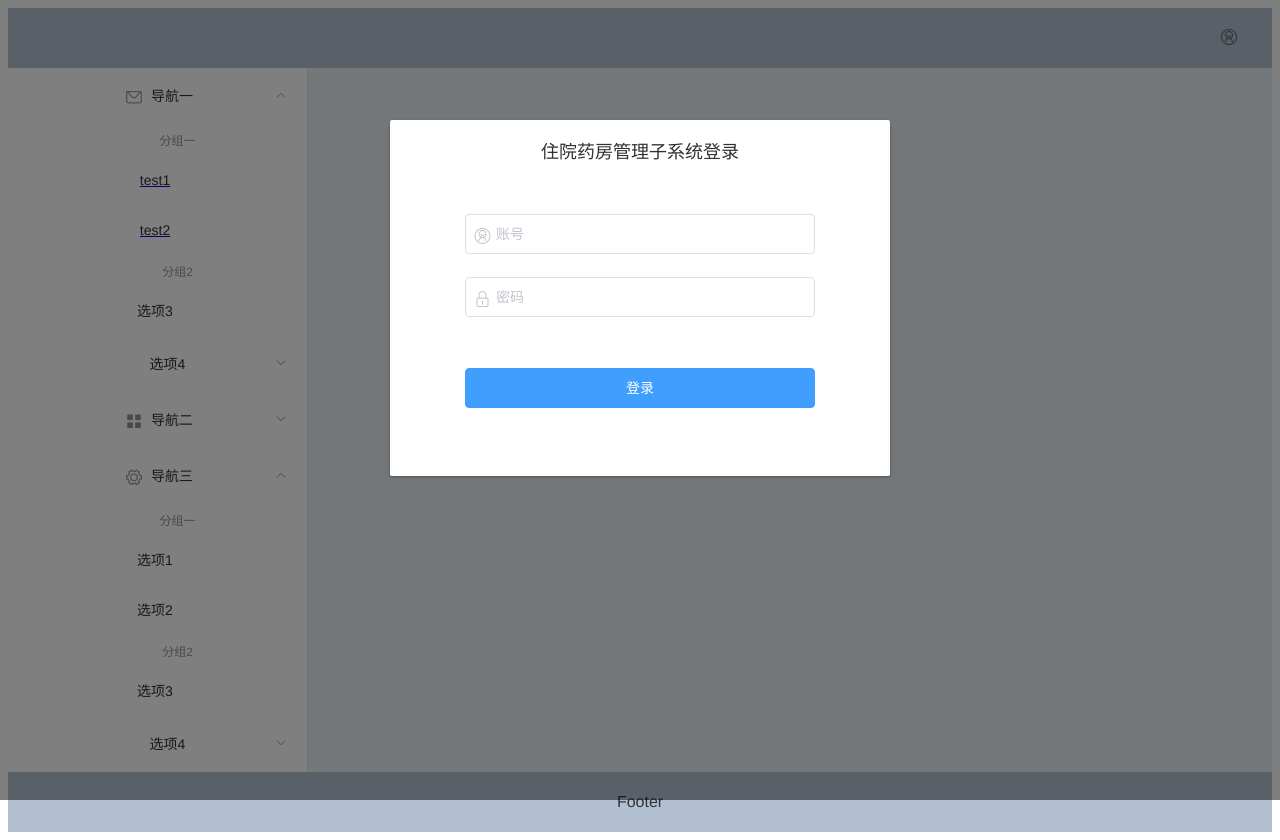
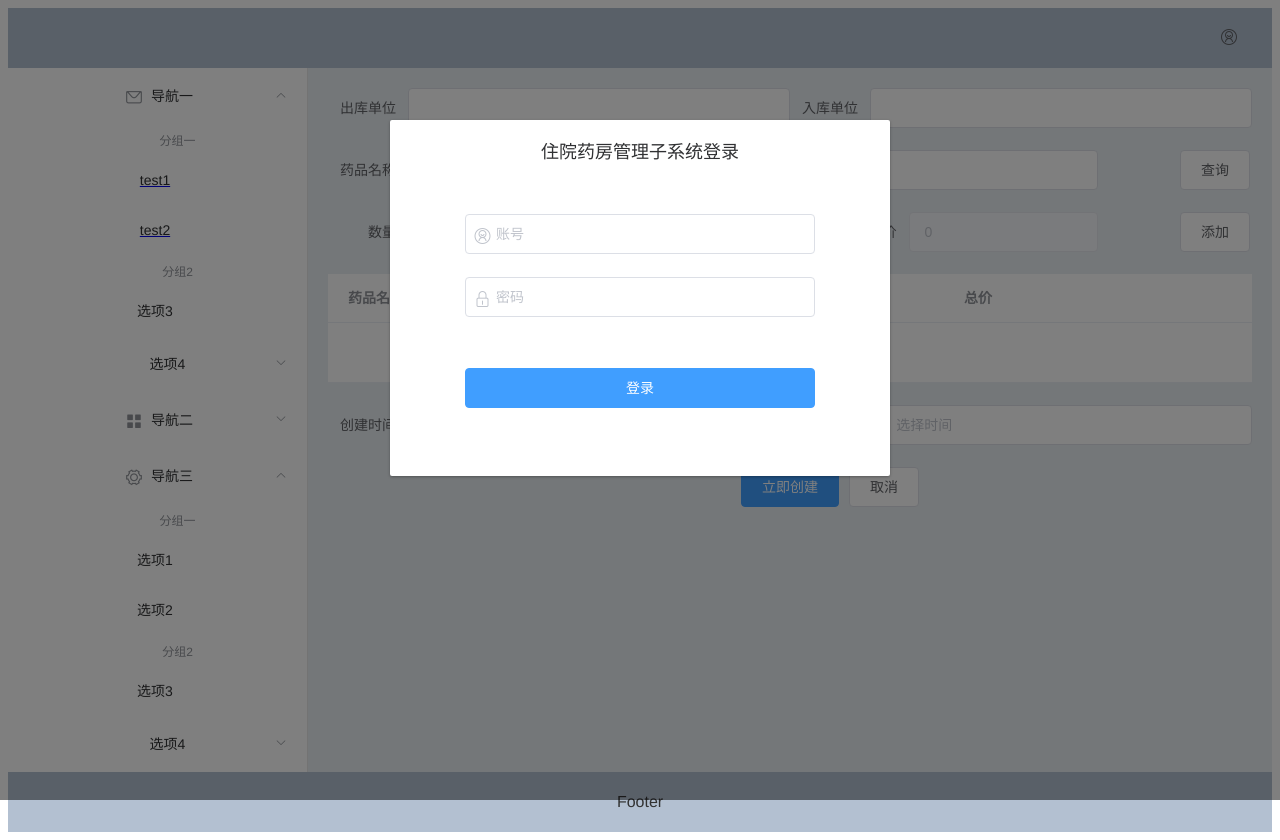
Before and after one commit to damiangao/Inpatient_pharmacy_management_subsystem, a Vue app: page /#/outStock in a window 1280 px wide. Built offline with nearby package versions, Linux system fonts and the light colour scheme.

Commit message:
outStock
出库

```diff
--- /dev/null
+++ b/src/components/OutStock.vue
@@ -0,0 +1,140 @@
+<template>
+  <el-form ref="form" :model="form" label-width="80px">
+    <el-col :span="12">
+      <el-form-item label="出库单位">
+        <el-input v-model="form.out"></el-input>
+      </el-form-item>
+    </el-col>
+    <el-col :span="12">
+      <el-form-item label="入库单位">
+        <el-input v-model="form.in"></el-input>
+      </el-form-item>
+    </el-col>
+    <el-col :span="10">
+      <el-form-item label="药品名称">
+        <el-input v-model="item.name"></el-input>
+      </el-form-item>
+    </el-col>
+    <el-col :span="10">
+      <el-form-item label="ID">
+        <el-input v-model="item.id"></el-input>
+      </el-form-item>
+    </el-col>
+    <el-col :span="4">
+      <el-form-item>
+        <el-button @click="searchItem" :loading="isSearching">查询</el-button>
+      </el-form-item>
+    </el-col>
+    <el-col :span="6">
+      <el-form-item label='数量'>
+        <el-input v-model="item.num"></el-input>
+      </el-form-item>
+    </el-col>
+    <el-col :span="7">
+      <el-form-item label='单价'>
+        <el-input v-model="item.price" :disabled="true"></el-input>
+      </el-form-item>
+    </el-col>
+    <el-col :span="7">
+      <el-form-item label='总价'>
+        <el-input v-model="itemSum" :disabled="true"></el-input>
+      </el-form-item>
+    </el-col>
+    <el-col :span="4">
+      <el-form-item>
+        <el-button @click="addItem">添加</el-button>
+      </el-form-item>
+    </el-col>
+    <el-table :data="itemList" style="width: 100%" header-cell-class-name="cell" class="el-form-item">
+      <el-table-column prop="name" label="药品名称"></el-table-column>
+      <el-table-column prop="id" label="药品ID"></el-table-column>
+      <el-table-column prop="num" label="数量"></el-table-column>
+      <el-table-column prop="price" label="药品单价"></el-table-column>
+      <el-table-column prop="sum" label="总价"></el-table-column>
+      <el-table-column>
+        <template slot-scope="scope">
+          <el-button size="mini" type="danger" @click="onDelete(scope.$index)">删除</el-button>
+        </template>
+      </el-table-column>
+    </el-table>
+    <el-form-item label="创建时间">
+      <el-col :span="11">
+        <el-date-picker type="date" placeholder="选择日期" v-model="form.date1" style="width: 100%;"></el-date-picker>
+      </el-col>
+      <el-col class="line" :span="2">-</el-col>
+      <el-col :span="11">
+        <el-time-picker placeholder="选择时间" v-model="form.date2" style="width: 100%;"></el-time-picker>
+      </el-col>
+    </el-form-item>
+    <el-form-item>
+      <el-button type="primary" @click="onSubmit">立即创建</el-button>
+      <el-button>取消</el-button>
+    </el-form-item>
+  </el-form>
+</template>
+
+<script>
+export default {
+  name: 'OutStock',
+  data () {
+    return {
+      isSearching: false,
+      form: {
+        out: '',
+        in: '',
+        date1: '',
+        date2: '',
+        itemList: ''
+      },
+      item: {
+        name: '',
+        id: '',
+        num: 0,
+        price: 0
+      },
+      itemList: []
+    }
+  },
+  computed: {
+    itemSum: function () {
+      return this.item.price * this.item.num
+    }
+  },
+  methods: {
+    onSubmit () {
+      this.form.itemList = JSON.stringify(this.itemList)
+      console.log(this.itemList)
+      console.log(this.form)
+    },
+    onDelete (index) {
+      this.itemList.splice(index, 1)
+      console.log(index)
+    },
+    addItem: function () {
+      let titem = {}
+      titem.id = this.item.id
+      titem.name = this.item.name
+      titem.num = Number(this.item.num)
+      titem.price = Number(this.item.price)
+      titem.sum = this.itemSum
+      this.itemList.forEach(item => {
+        if (item.id === titem.id) {
+          item.num += titem.num
+          item.sum += titem.sum
+          titem = null
+        }
+      })
+      if (titem) this.itemList.push(titem)
+      console.log(titem)
+    },
+    searchItem () {
+      this.isSearching = true
+      if (this.item.name === '123') { this.item.id = 456; this.item.price = 1 } else { this.item.id = 789; this.item.price = 3 }
+    }
+  }
+}
+</script>
+
+<style scoped>
+
+</style>
--- a/src/router/index.js
+++ b/src/router/index.js
@@ -3,6 +3,7 @@ import Router from 'vue-router'
 import HelloWorld from '@/components/HelloWorld'
 import TestPage1 from '@/components/TestPage1'
 import TestPage2 from '@/components/TestPage2'
+import OutStock from '@/components/OutStock'
 
 Vue.use(Router)
 
@@ -22,6 +23,11 @@ export default new Router({
       path: '/test2',
       name: 'TestPage2',
       component: TestPage2
+    },
+    {
+      path: '/outStock',
+      name: 'OutStock',
+      component: OutStock
     }
   ]
 })
```
